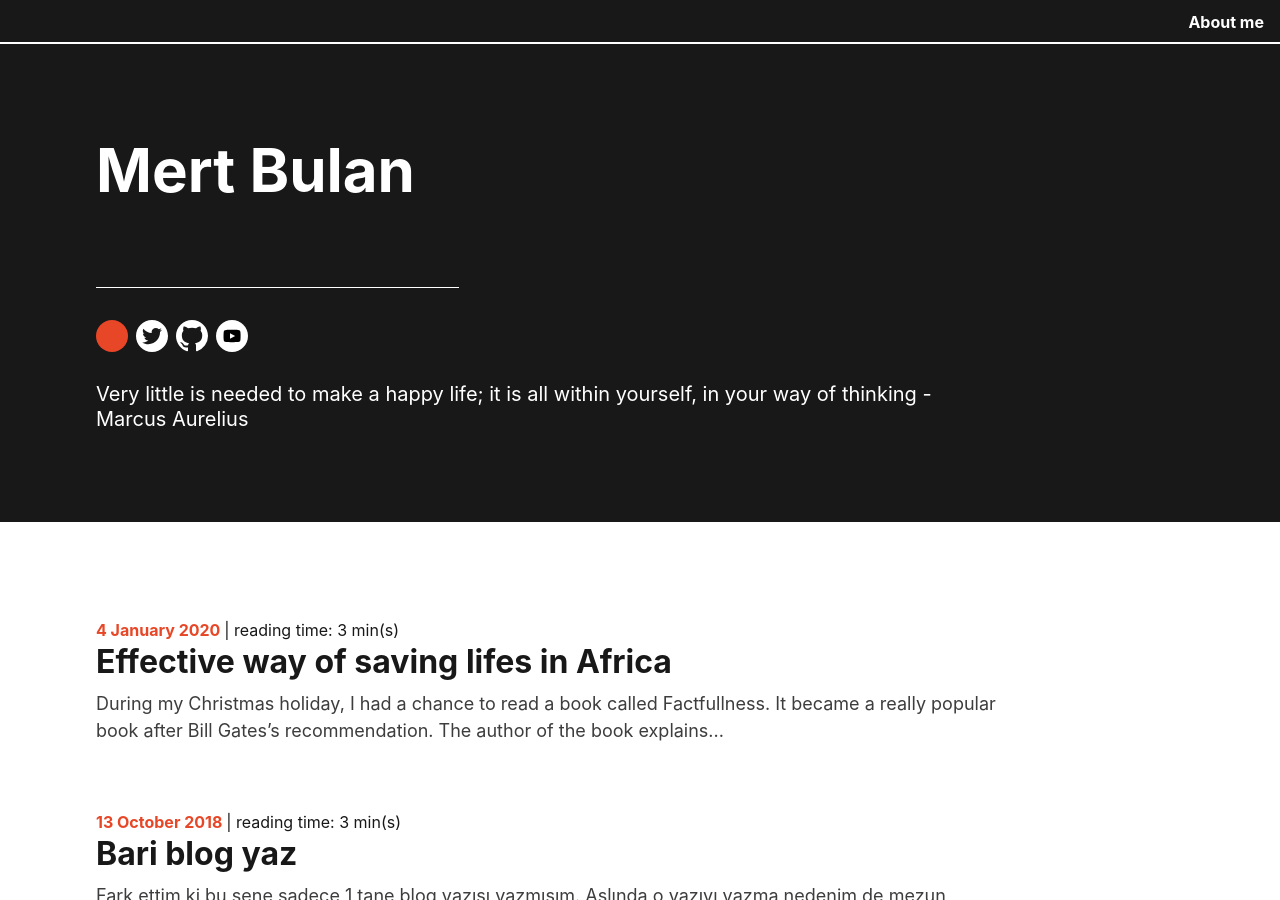
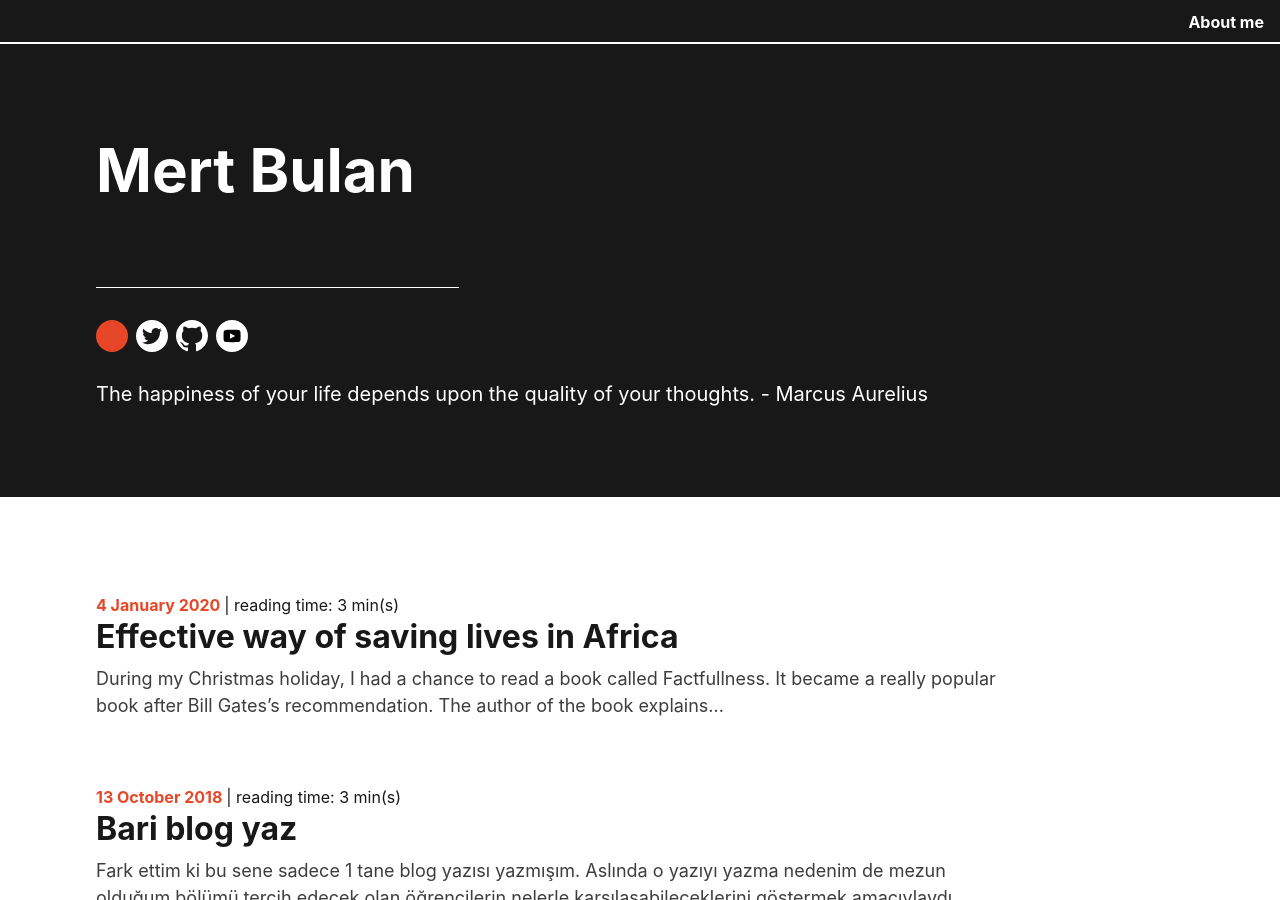
Before and after one commit to mertbulan/mertbulan.github.io, a Jekyll site: the page built from index.html, in a window 1280 px wide and 900 px high. Built offline with Jekyll 4.4.1, drawn with Linux system fonts in a browser that asks for light colours; the list of posts is cut into pages by our own code.

Commit message:
fix typo and add a new quote

```diff
--- a/_posts/2020-01-04-effective-way-of-saving-lifes.md
+++ b/_posts/2020-01-04-effective-way-of-saving-lives.md
@@ -1,5 +1,5 @@
 ---
-title: Effective way of saving lifes in Africa
+title: Effective way of saving lives in Africa
 ---
 During my Christmas holiday, I had a chance to read a book called Factfullness. It became a really popular book after Bill Gates's recommendation. The author of the book explains why we are wrong about the world, especially some numbers like life expectancy, child mortality rate in Africa and how we are improving the conditions in our life comparing to 20-30 years ago.
 
--- a/assets/quote.js
+++ b/assets/quote.js
@@ -21,7 +21,8 @@ var quotes = ["Mezardaki en zengin adam olmak değil, yatağa yattığımda hari
               "Neden varız bilemiyorum ama eminim ki keyfimize bakmak için değil. - Ludwig Wittgenstein"];
 
 
-var quotesInEnglish = ["Very little is needed to make a happy life; it is all within yourself, in your way of thinking - Marcus Aurelius"]
+var quotesInEnglish = ["Very little is needed to make a happy life; it is all within yourself, in your way of thinking - Marcus Aurelius",
+                        "The happiness of your life depends upon the quality of your thoughts. - Marcus Aurelius"]
 
 function newQuote() {
   var randomNumber = Math.floor(Math.random() * (quotesInEnglish.length));
```
